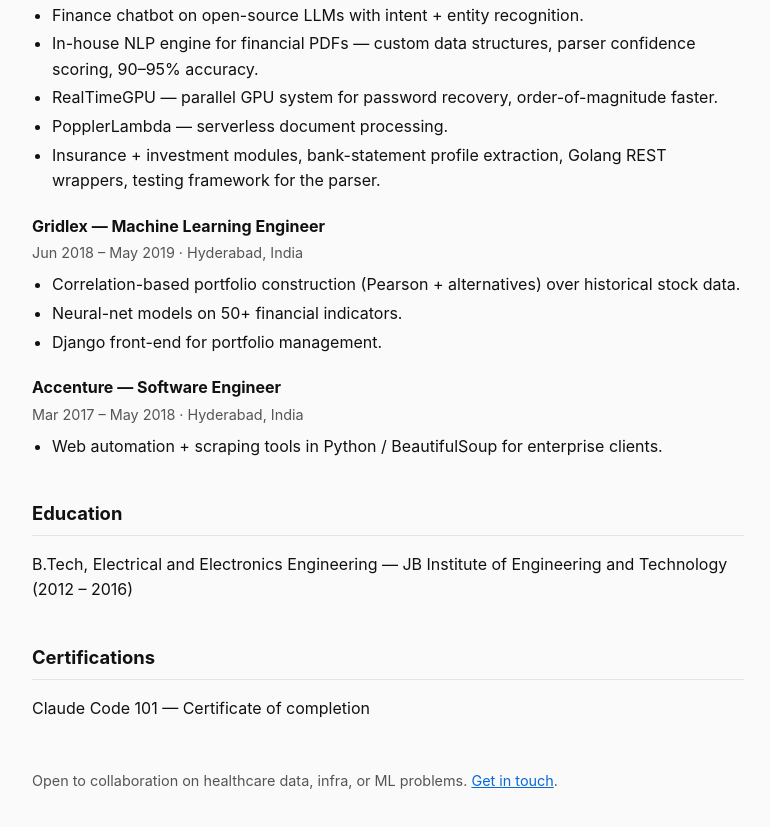
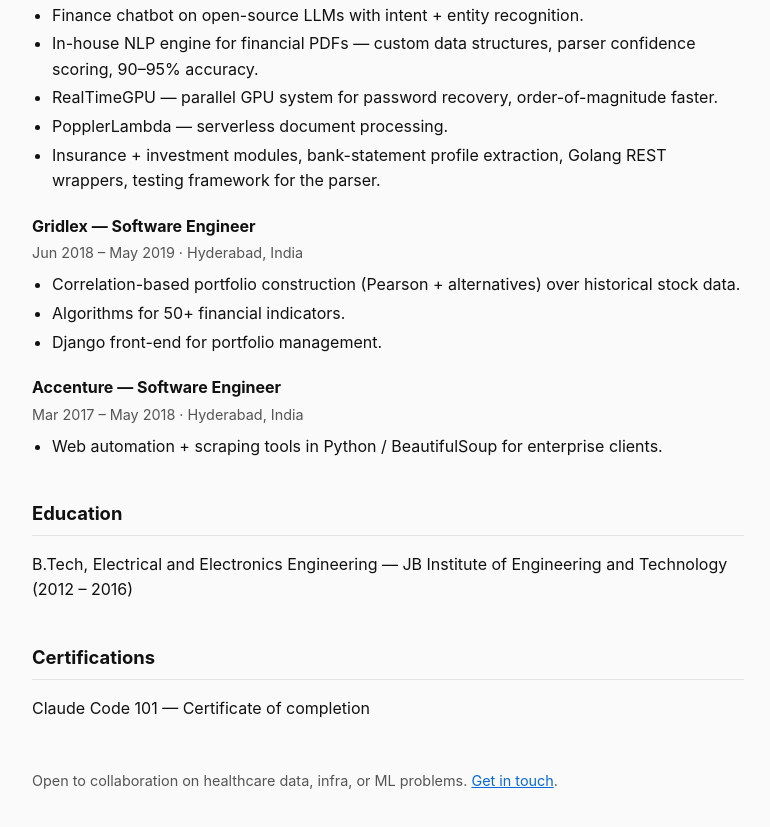
Before and after one commit to shekolla/shekolla.github.io, a plain HTML site: page index.html in a window 1280 px wide. Shown: the part 1120-1947 px from the top of the page, without its empty margins (252-1022 px from the left). Drawn offline with Linux system fonts and the light colour scheme.

Commit message:
Update job title and project descriptions in index.html

```diff
--- a/index.html
+++ b/index.html
@@ -96,11 +96,11 @@
       <li>Insurance + investment modules, bank-statement profile extraction, Golang REST wrappers, testing framework for the parser.</li>
     </ul>
 
-    <h3>Gridlex — Machine Learning Engineer</h3>
+    <h3>Gridlex — Software Engineer</h3>
     <p class="meta">Jun 2018 – May 2019 · Hyderabad, India</p>
     <ul>
       <li>Correlation-based portfolio construction (Pearson + alternatives) over historical stock data.</li>
-      <li>Neural-net models on 50+ financial indicators.</li>
+      <li>Algorithms for 50+ financial indicators.</li>
       <li>Django front-end for portfolio management.</li>
     </ul>
 
```
